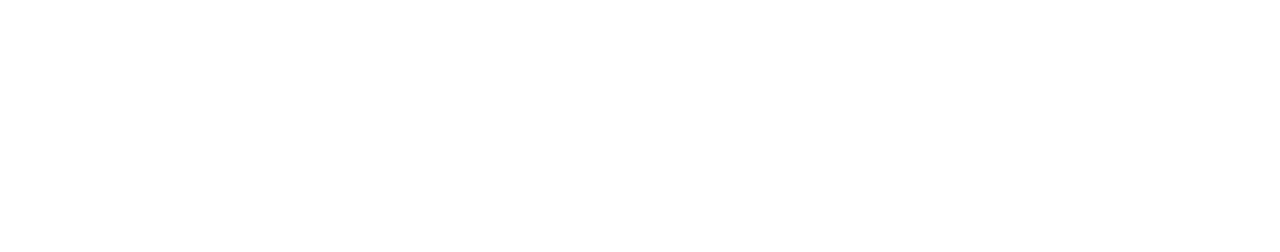
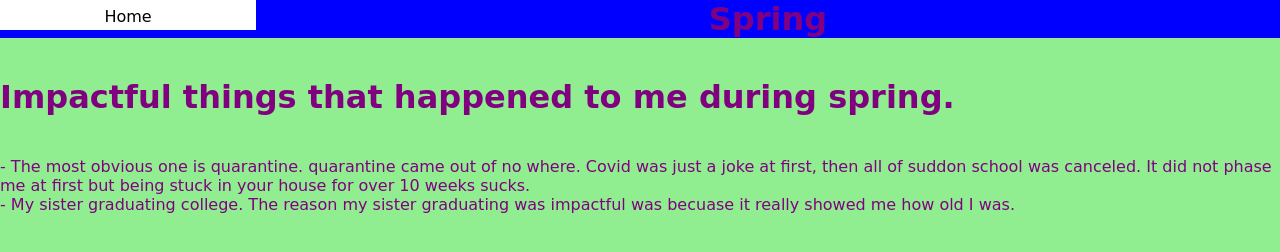
Before and after one commit to Kierannorr/year-in-review, a plain HTML site: page spring.html in a window 1280 px wide. Drawn offline with Linux system fonts and the light colour scheme; a web font is replaced by a local one.

Commit message:
Update spring.html

```diff
--- a/spring.html
+++ b/spring.html
@@ -1 +1,19 @@
+<html>
 <link href="style.css" rel="stylesheet" type="text/css">
+<style>
+Body {Background-color:lightgreen}
+Header {Background-color:blue}
+Header h1{margin:0;}
+html, body {margin: 0;padding: 0;}
+  </style>
+<font color="purple.">
+ <div style="height:30px;background-color:white;">
+    <a href="index.html" style="float:left;height:23px;padding:0px;padding-top:7px;" class="backButton">Home</a>
+  <font color="purple">
+<header><center><h1>Spring</h1></center></header>
+<br>
+<h1>Impactful things that happened to me during spring.</h1>
+  <br>
+  - The most obvious one is quarantine. quarantine came out of no where. Covid was just a joke at first, then all of suddon school was canceled. It did not phase me at first but being stuck in your house for over 10 weeks sucks.
+  <br>
+  - My sister graduating college. The reason my sister graduating was impactful was becuase it really showed me how old I was.
```
